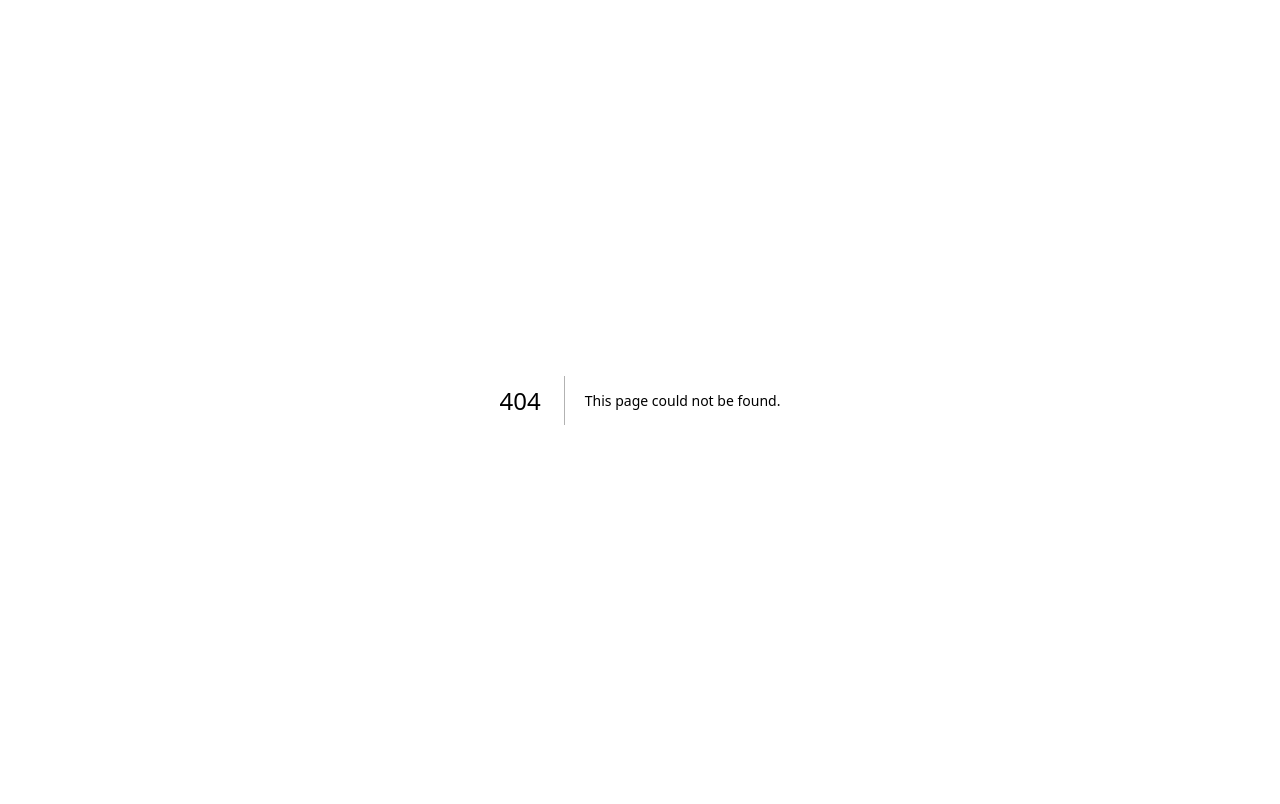
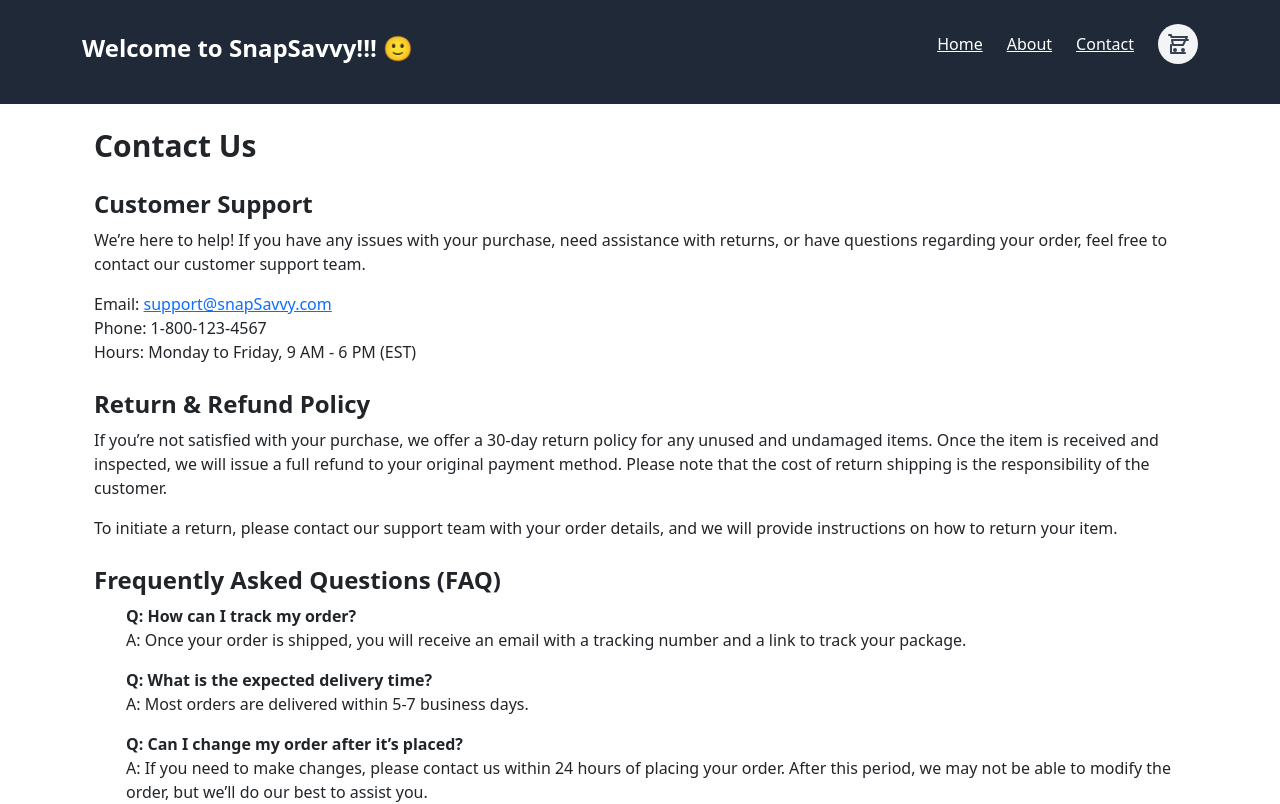
Before and after one commit to 00DPark/SnapSavvy, a Next.js app: page /contact in a window 1280 px wide. Before the commit this address had no page. Shown: the top 804 px of the page. Built offline with nearby package versions, Linux system fonts and the light colour scheme.

Commit message:
Added confirmation page

```diff
--- /dev/null
+++ b/src/app/about/about.tsx
@@ -0,0 +1,86 @@
+/* eslint-disable @next/next/no-img-element */
+"use client";
+import 'bootstrap/dist/css/bootstrap.min.css';
+import Header from '../purchase/homePage/header';
+import Footer from '../purchase/homePage/footer';
+
+const About = () => {
+  return (
+    <div>
+      <Header />
+      <main className="container mx-auto p-4">
+        <h1 className="text-4xl font-bold mb-6">About SnapSavvy</h1>
+
+        <section className="mb-6">
+          <h2 className="text-2xl font-semibold">Our Mission</h2>
+          <p>
+            At SnapSavvy, our mission is to connect the world through photography, offering high-quality images that capture the most cherished moments in everyday life. We believe that every photograph tells a story, and we strive to provide a platform where those stories can be shared, bought, and appreciated by all.
+          </p>
+        </section>
+
+        <section className="mb-6">
+          <h2 className="text-2xl font-semibold">Our Vision</h2>
+          <p>
+            Our vision is to become the leading eCommerce platform for photography, empowering photographers around the globe to showcase and sell their work. We aim to bridge the gap between creators and consumers by fostering a community built on creativity, authenticity, and innovation.
+          </p>
+        </section>
+
+        <section className="mb-6">
+          <h2 className="text-2xl font-semibold">Company Strategy</h2>
+          <p>
+            Our strategy focuses on leveraging cutting-edge technology to create a seamless shopping experience for photography enthusiasts. We are committed to building a robust platform that not only makes it easy for customers to discover unique photography but also provides photographers with the tools to succeed in a competitive marketplace.
+          </p>
+        </section>
+
+        <section className="mb-6">
+          <h2 className="text-2xl font-semibold">Meet Our Executives</h2>
+          <div className="row">
+            <div className="col-md-4 mb-4">
+              <img src="/images/Darien_Portrait.jpeg" alt= "Darien Parker Portrait"/>
+              <h3 className="text-xl font-bold mt-2">Darien Parker</h3>
+              <p>
+                <strong>Chief Project Architect</strong>
+              </p>
+              <p>
+                <strong>Education: </strong>
+                BS, Computer Science & Engineering, The Ohio State University<br />
+                <strong>Experience: </strong>
+                Software Engineering Intern at FactSet Research Systems <br />
+                Internal Technology Services Intern at RSM US <br />
+                <strong>Passion: </strong>
+                Learning more about different technologies and applying them to real-world problems.
+            </p>
+
+            </div>
+
+            <div className="col-md-4 mb-4">
+              <img src="" alt= "John Ali Portrait"/>
+              <h3 className="text-xl font-bold mt-2">John Ali</h3>
+              <p><strong>INSERT TITLE HERE</strong></p>
+              <p>
+                <strong>Education: </strong><br />
+                <strong>Experience: </strong><br />
+                <strong>Passion: </strong>
+              </p>
+            </div>
+
+            <div className="col-md-4 mb-4">
+              <img src="" alt= "Arvin Huang Portrait"/>
+              <h3 className="text-xl font-bold mt-2">Arvin Huang</h3>
+              <p><strong>INSERT TITLE HERE</strong></p>
+              <p>
+                <strong>Education: </strong><br />
+                <strong>Experience: </strong><br />
+                <strong>Passion: </strong>
+              </p>
+            </div>
+          </div>
+        </section>
+
+      </main>
+      <Footer />
+    </div>
+  );
+};
+
+export default About;
--- /dev/null
+++ b/src/app/about/page.tsx
@@ -0,0 +1,10 @@
+import About from "./about";
+const PaymentEntryPage = () => {
+  return (
+    <div>
+      <About></About>
+    </div>
+  );
+};
+
+export default PaymentEntryPage;
--- /dev/null
+++ b/src/app/contact/contact.tsx
@@ -0,0 +1,60 @@
+"use client";
+import 'bootstrap/dist/css/bootstrap.min.css';
+import Header from '../purchase/homePage/header';
+import Footer from '../purchase/homePage/footer';
+
+const Contact = () => {
+  return (
+    <div>
+      <Header />
+      <main className="container mx-auto p-4">
+        <h1 className="text-3xl font-bold mb-6">Contact Us</h1>
+
+        <section className="mb-6">
+          <h2 className="text-2xl font-semibold">Customer Support</h2>
+          <p>
+            We’re here to help! If you have any issues with your purchase, need assistance with returns, or
+            have questions regarding your order, feel free to contact our customer support team.
+          </p>
+          <p>
+            Email: <a href="mailto:support@snapSavvy.com">support@snapSavvy.com</a><br/>
+            Phone: 1-800-123-4567<br/>
+            Hours: Monday to Friday, 9 AM - 6 PM (EST)
+          </p>
+        </section>
+
+        <section className="mb-6">
+          <h2 className="text-2xl font-semibold">Return & Refund Policy</h2>
+          <p>
+            If you’re not satisfied with your purchase, we offer a 30-day return policy for any unused and undamaged items.
+            Once the item is received and inspected, we will issue a full refund to your original payment method. Please
+            note that the cost of return shipping is the responsibility of the customer.
+          </p>
+          <p>
+            To initiate a return, please contact our support team with your order details, and we will provide instructions
+            on how to return your item.
+          </p>
+        </section>
+
+        <section className="mb-6">
+          <h2 className="text-2xl font-semibold">Frequently Asked Questions (FAQ)</h2>
+          <ul>
+            <li><strong>Q: How can I track my order?</strong></li>
+            <p>A: Once your order is shipped, you will receive an email with a tracking number and a link to track your package.</p>
+
+            <li><strong>Q: What is the expected delivery time?</strong></li>
+            <p>A: Most orders are delivered within 5-7 business days.</p>
+
+            <li><strong>Q: Can I change my order after it’s placed?</strong></li>
+            <p>A: If you need to make changes, please contact us within 24 hours of placing your order. After this period,
+               we may not be able to modify the order, but we’ll do our best to assist you.</p>
+          </ul>
+        </section>
+
+      </main>
+      <Footer />
+    </div>
+  );
+};
+
+export default Contact;
--- /dev/null
+++ b/src/app/contact/page.tsx
@@ -0,0 +1,10 @@
+import Contact from "./contact";
+const PaymentEntryPage = () => {
+  return (
+    <div>
+      <Contact/>
+    </div>
+  );
+};
+
+export default PaymentEntryPage;
--- a/src/app/purchase/homePage/header.tsx
+++ b/src/app/purchase/homePage/header.tsx
@@ -8,8 +8,9 @@ const Header = () => {
         <h1 className="text-2xl font-bold">Welcome to SnapSavvy!!! 🙂</h1>
         <nav>
           <ul className="flex items-center space-x-6">
-            <li><a href="#" className="text-white hover:underline">Home</a></li>
-            <li><a href="purchase" className="text-white hover:underline">Products</a></li>
+            <li><Link href="/" className="text-white hover:underline">Home</Link></li>
+            <li><Link href="/about" className="text-white hover:underline">About</Link></li>
+            <li><Link href="/contact" className="text-white hover:underline">Contact</Link></li>
             <li>
               <Link href="/purchase/viewOrder">
                 <Cart />
```
Also changed, not shown: 1 other file (tests, documents, lock files or other folders).
